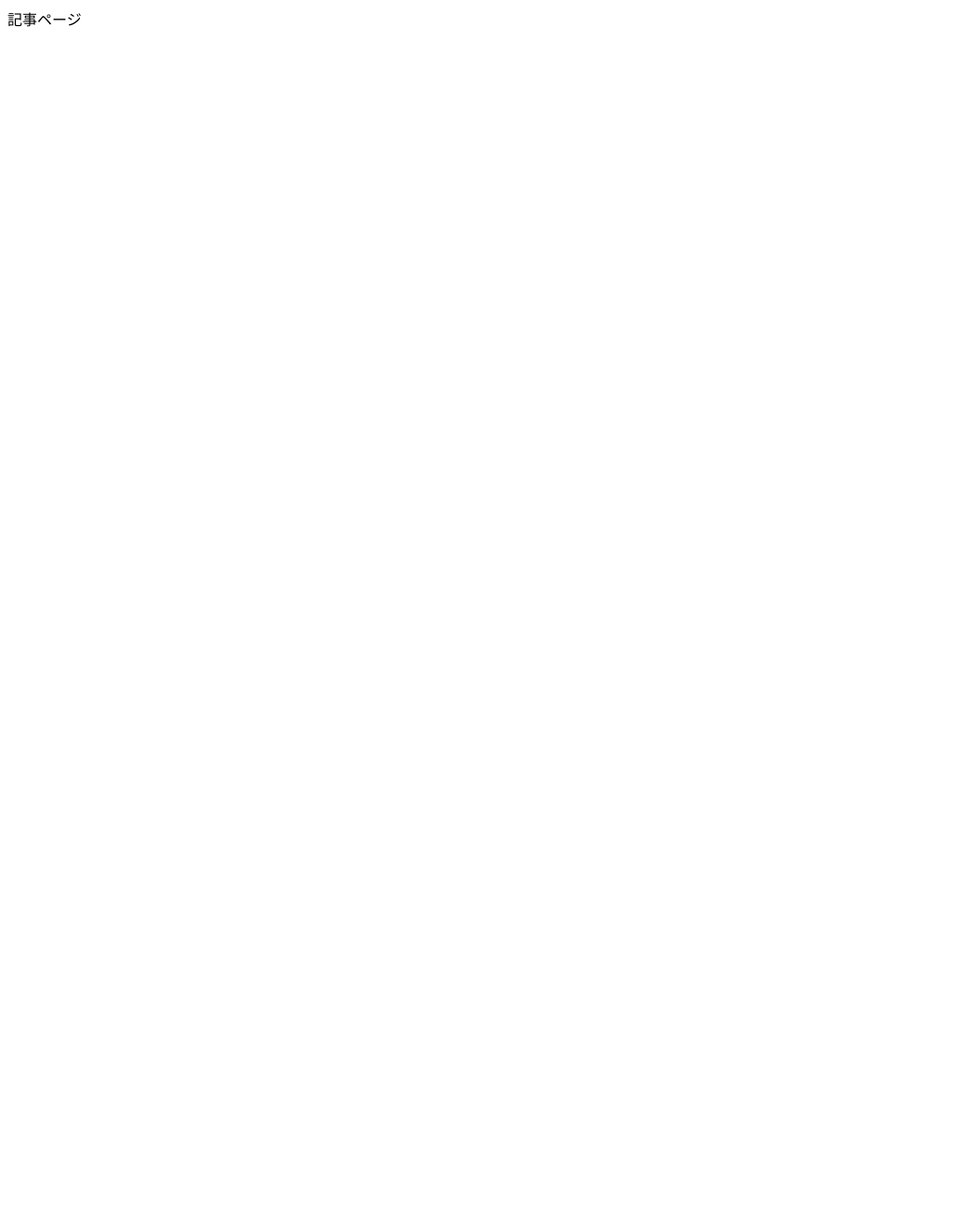
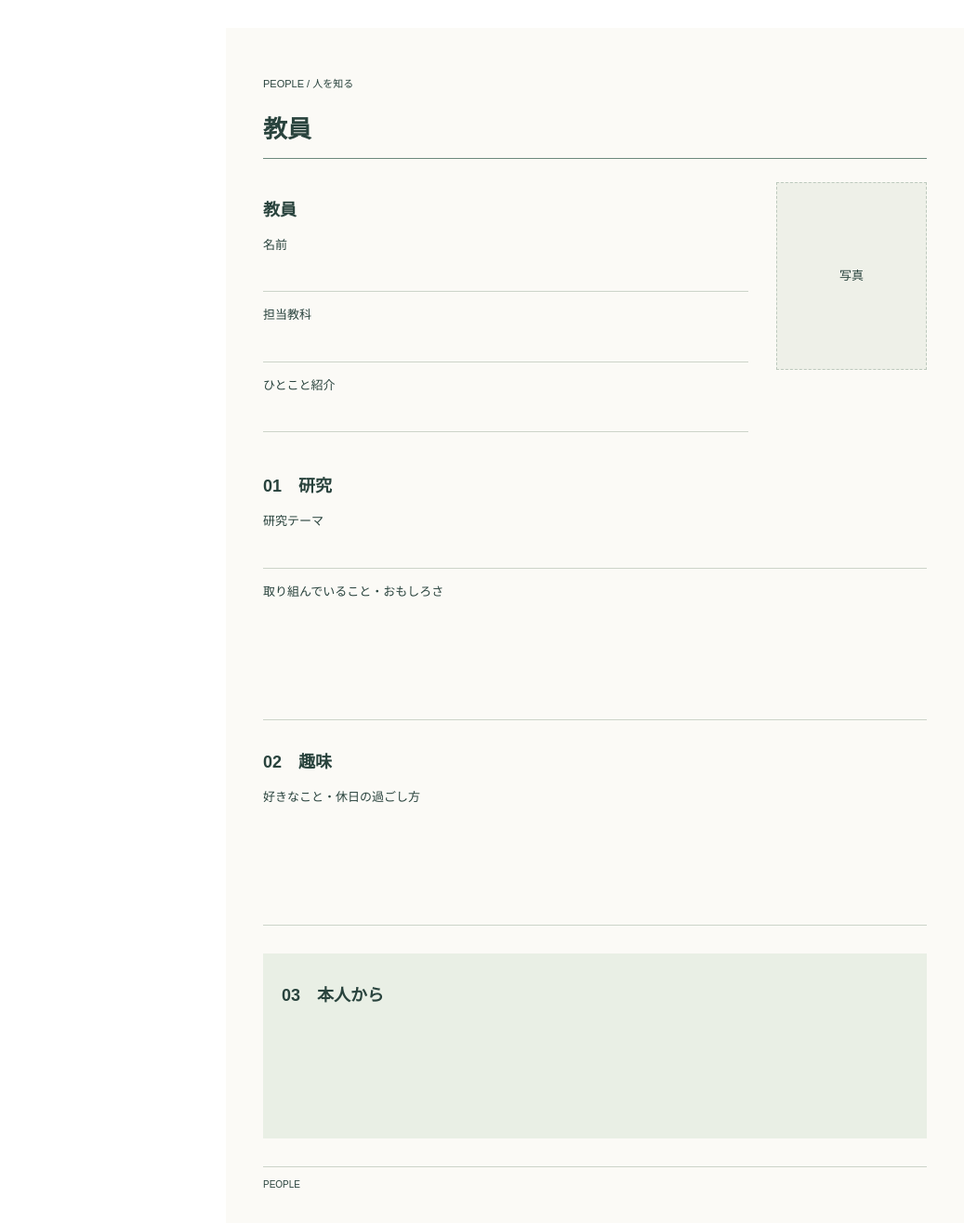
Before and after one commit to tatsuki-s/Teacher-Infomartion, a Vue app: page /article in a window 1280 px wide. Shown: the top 1316 px of the page at 93% size, without its empty margins (0-1051 px from the left). Before the commit the page ends 800 px from the top, so only its background shows below. Built offline with nearby package versions, Linux system fonts and the light colour scheme; the HTML template or start-up script is replaced by a standard one.

Commit message:
デザイン作ったお

```diff
--- a/src/views/ArticleView.vue
+++ b/src/views/ArticleView.vue
@@ -1,8 +1,121 @@
-<script setup>
-</script>
 <template>
-記事ページ
+  <div class="page">
+    <p class="small">PEOPLE / 人を知る</p>
+    <h1>教員</h1>
+
+    <div class="profile">
+      <div class="info">
+        <h2>教員</h2>
+        <p>名前</p>
+        <p class="blank"></p>
+        <p>担当教科</p>
+        <p class="blank"></p>
+        <p>ひとこと紹介</p>
+        <p class="blank"></p>
+      </div>
+      <div class="photo">写真</div>
+    </div>
+
+    <div class="section">
+      <h2>01　研究</h2>
+      <p>研究テーマ</p>
+      <p class="blank"></p>
+      <p>取り組んでいること・おもしろさ</p>
+      <p class="text"></p>
+    </div>
+
+    <div class="section">
+      <h2>02　趣味</h2>
+      <p>好きなこと・休日の過ごし方</p>
+      <p class="text"></p>
+    </div>
+
+    <div class="message">
+      <h2>03　本人から</h2>
+      <p class="text"></p>
+    </div>
+
+    <p class="footer">PEOPLE</p>
+  </div>
 </template>
+
 <style scoped>
+.page {
+  box-sizing: border-box;
+  width: 794px;
+  max-width: 100%;
+  margin: 30px auto;
+  padding: 40px;
+  background: #fbfaf6;
+  color: #29433d;
+  font-family: sans-serif;
+}
 
+h1 {
+  font-size: 26px;
+  border-bottom: 1px solid #6c897d;
+  padding-bottom: 15px;
+}
+
+h2 {
+  font-size: 18px;
+}
+
+p {
+  font-size: 13px;
+  line-height: 1.8;
+}
+
+.small {
+  font-size: 11px;
+}
+
+.profile {
+  display: flex;
+  flex-wrap: wrap;
+  gap: 30px;
+  margin-top: 25px;
+}
+
+.info {
+  flex: 1;
+  min-width: 180px;
+}
+
+.photo {
+  width: 160px;
+  height: 200px;
+  background: #eef0e8;
+  border: 1px dashed #bdc9bd;
+  text-align: center;
+  line-height: 200px;
+  font-size: 13px;
+}
+
+.blank {
+  min-height: 25px;
+  border-bottom: 1px solid #ccd4c9;
+}
+
+.section {
+  margin-top: 30px;
+  border-bottom: 1px solid #ccd4c9;
+}
+
+.text {
+  min-height: 100px;
+}
+
+.message {
+  margin-top: 30px;
+  padding: 15px 20px;
+  background: #e9efe5;
+}
+
+.footer {
+  margin-top: 30px;
+  padding-top: 10px;
+  border-top: 1px solid #ccd4c9;
+  font-size: 10px;
+}
 </style>
```
